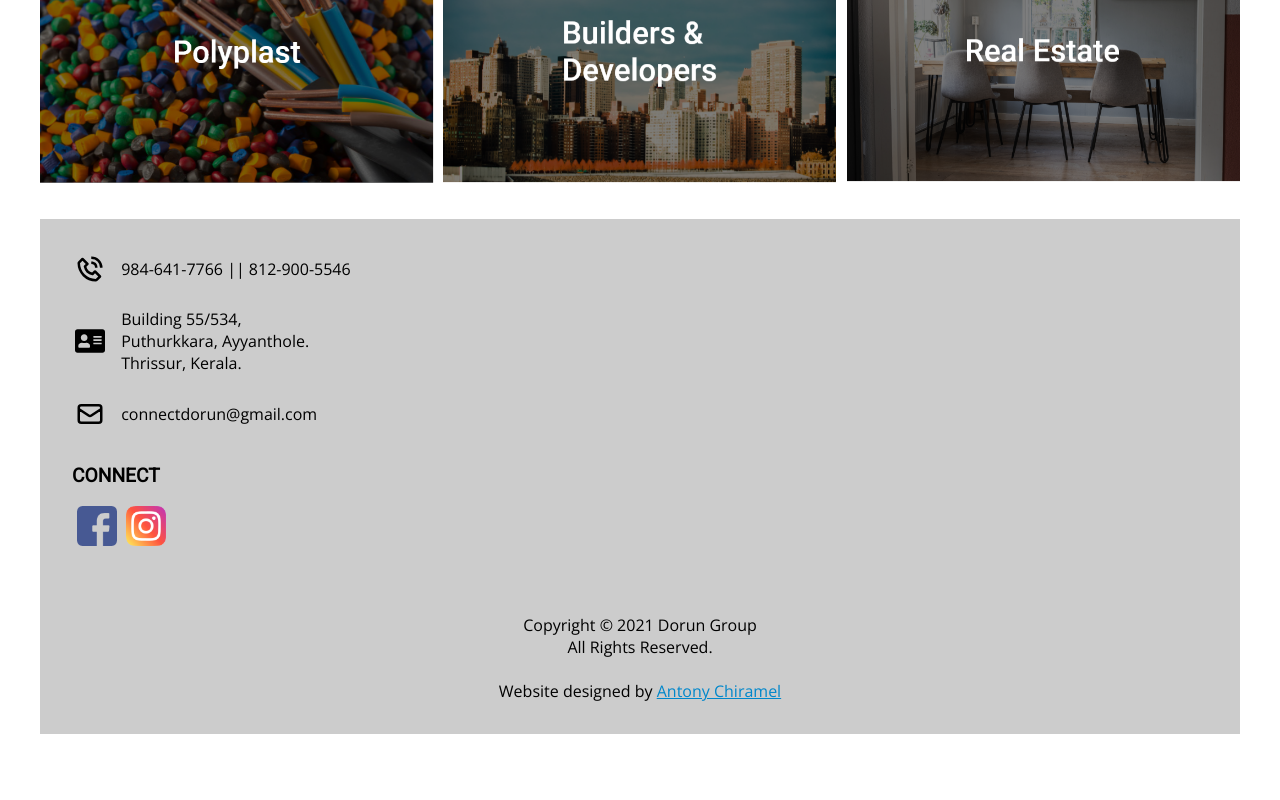
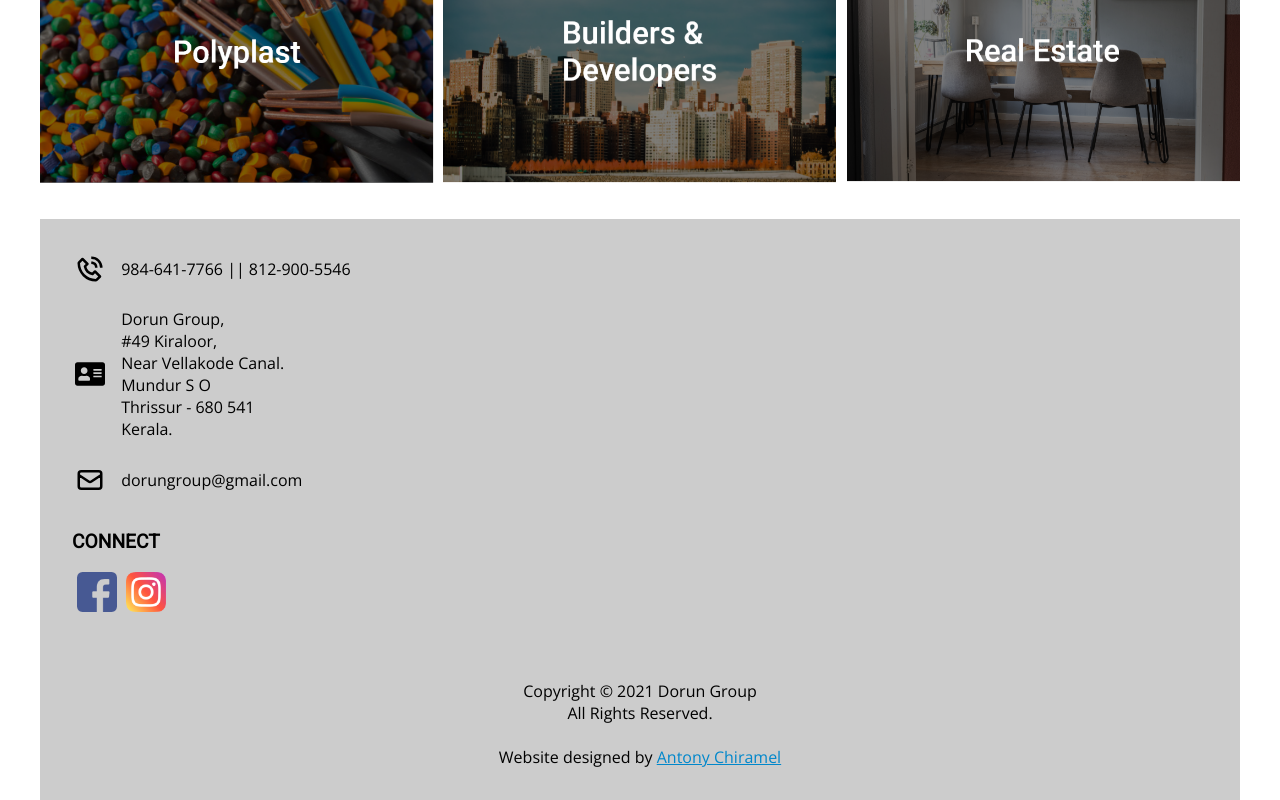
Before and after one commit to dorun-group/dorun_dev, a React (Create React App) app: page / in a window 1280 px wide. Shown: the part 1186-1986 px from the top of the page. Before the commit the page ends 1920 px from the top, so only its background shows below. Built offline with nearby package versions, Linux system fonts and the light colour scheme.

Commit message:
address modified

```diff
--- a/src/components/Footer/Footer.js
+++ b/src/components/Footer/Footer.js
@@ -23,9 +23,9 @@ const Footer = () => {
             <FaAddressCard />
           </IconContext.Provider>
           <p>
-            Building 55/534,
+            Dorun Group,
             <br />
-            Puthurkkara, Ayyanthole. <br /> Thrissur, Kerala.
+            #49 Kiraloor, <br /> Near Vellakode Canal. <br /> Mundur S O <br /> Thrissur - 680 541 <br /> Kerala.
           </p>
         </p>
         <br />
@@ -33,7 +33,7 @@ const Footer = () => {
           <IconContext.Provider value={{ size: "30px" }}>
             <HiOutlineMail />
           </IconContext.Provider>
-          <p>connectdorun@gmail.com</p>
+          <p>dorungroup@gmail.com</p>
         </p>
         <h1 className={classes.Connect}>CONNECT</h1>
         <a
```
Also changed, not shown: 1 other file (tests, documents, lock files or other folders).
